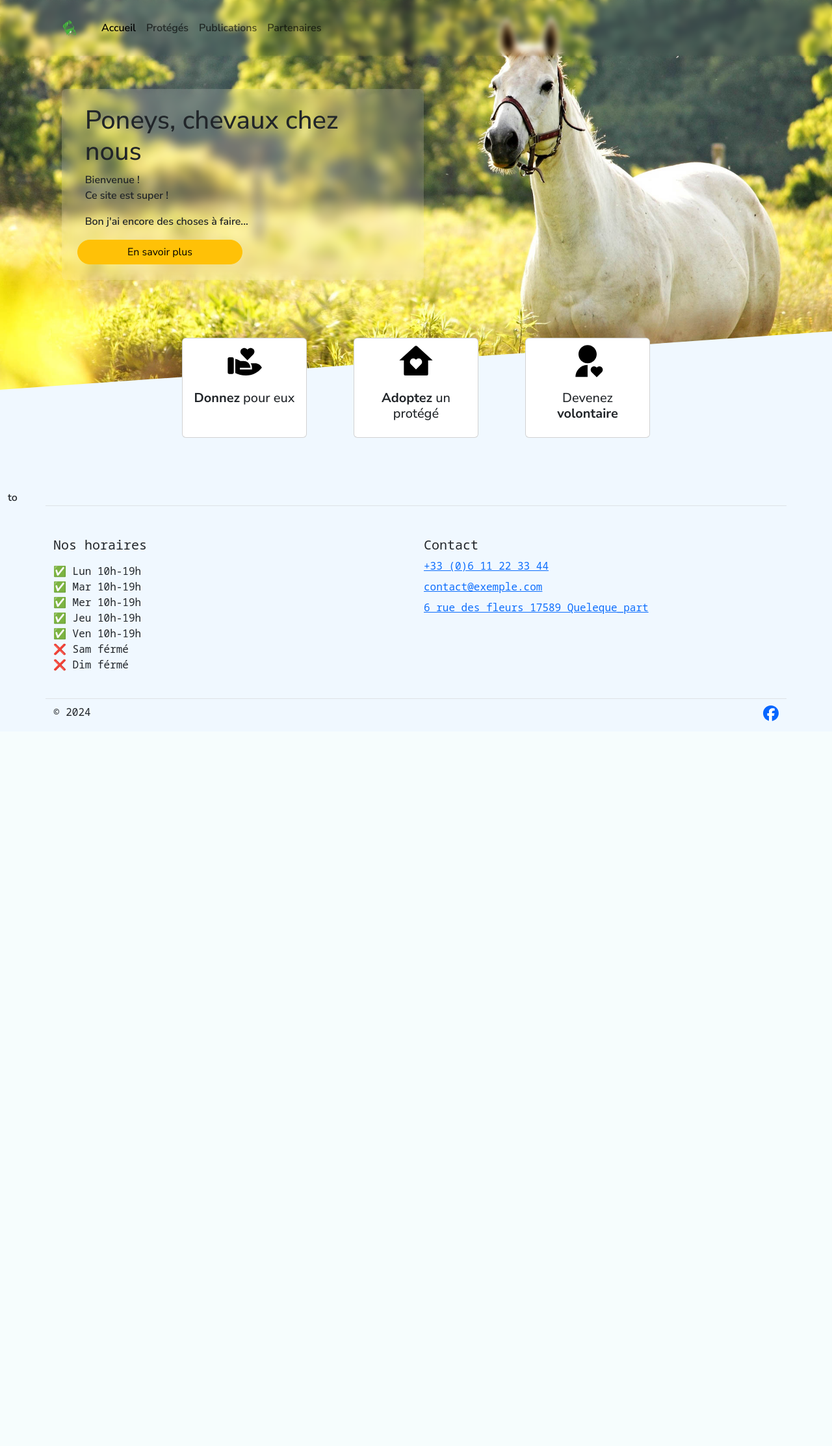
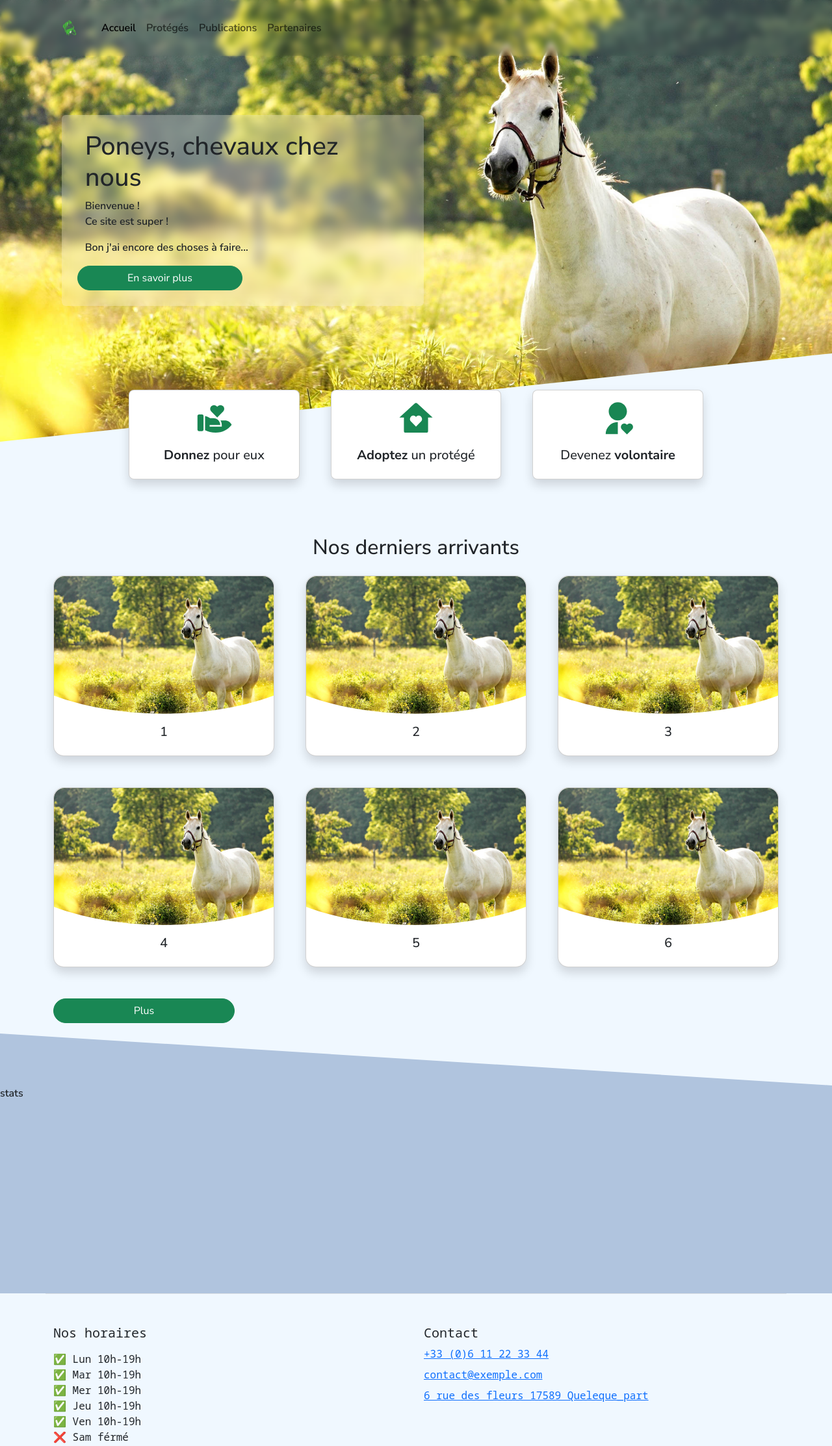
Before and after one commit to SimonMetais/PCCN, a Django app: page / in a window 1280 px wide. Shown: the top 2226 px of the page at 65% size. Before the commit the page ends 1110 px from the top, so only its background shows below. Run offline with Django 4.2, Linux system fonts and the light colour scheme; data comes from the database, SQL or seed files in the repository.

Commit message:
save home

```diff
--- a/django_app/base/static/css/home.css
+++ b/django_app/base/static/css/home.css
@@ -1,9 +1,9 @@
 #presentation {
-    height: 75vh;
+    height: 85vh;
     background-repeat: no-repeat;
     background-position: center;
     background-size: cover;
-    clip-path: polygon(0 0, 100% 0, 100% 85%, 0% 100%);
+    clip-path: polygon(0 0, 100% 0, 100% 80%, 0% 100%);
 }
 #presentation p {
     font-variation-settings:
@@ -18,15 +18,59 @@
 
 #txt-pres {
     backdrop-filter: blur(8px);
-    background: rgba(255,255,255,0.15);
+    background: rgba(255, 255,255, 0.25);
 }
 
 #quick-link-cards {
+    min-height: 20vh;
     position: relative;
     z-index: 1;
     top: -5rem;
-    padding: 0 20%;
+    padding: 0 10%;
 }
 quick-link-cards card {
-    height: 20vh;
+    width: 80%;
+    height: 50%;
+    position: relative;
 }
+#quick-link-cards img {
+    height: 4.5rem;
+    filter: invert(34%) sepia(85%) saturate(6664%) hue-rotate(151deg) brightness(96%) contrast(80%);
+}
+
+#last-animals img {
+    clip-path: ellipse(80% 60% at 50% 40%);
+}
+
+#stats {
+    clip-path: polygon(0 0, 100% 20%, 100% 100%, 0% 100%);
+    height: 50vh;
+    background-color: LightSteelBlue;
+}
+
+#wave {
+  position: relative;
+  height: 70px;
+  width: 600px;
+  background: #e0efe3;
+}#wave:before {
+  content: "";
+  display: block;
+  position: absolute;
+  border-radius: 100% 50%;
+  width: 340px;
+  height: 80px;
+  background-color: white;
+  right: -5px;
+  top: 40px;
+}#wave:after {
+  content: "";
+  display: block;
+  position: absolute;
+  border-radius: 100% 50%;
+  width: 300px;
+  height: 70px;
+  background-color: #e0efe3;
+  left: 0;
+  top: 27px;
+}
--- a/django_app/base/templates/base/base.html
+++ b/django_app/base/templates/base/base.html
@@ -4,7 +4,7 @@
 <head>
     <meta charset="utf-8">
     <meta name="viewport" content="width=device-width, initial-scale=1">
-    <link rel="shortcut icon" type="image/svg" href="{{ home_stuffs.logo.url }}" >
+    <link rel="shortcut icon" type="image/svg" href="{{ home_stuffs.logo.url }}">
     <title>Poneys, chevaux chez nous</title>
 
     <link href="https://cdn.jsdelivr.net/npm/bootstrap@5.3.3/dist/css/bootstrap.min.css" rel="stylesheet"
@@ -16,7 +16,8 @@
 <body>
 {% include 'base/navbar.html' %}
 
-<main class="{% block main-class %}container min-vh-100{% endblock %}" style="{% block main-style %}padding-top: 5rem{% endblock %}">
+<main class="{% block main-class %}container min-vh-100{% endblock %}"
+      style="{% block main-style %}padding-top: 5rem{% endblock %}">
     {% block content %}
     {% endblock %}
 </main>
--- a/django_app/base/templates/base/navbar.html
+++ b/django_app/base/templates/base/navbar.html
@@ -1,5 +1,5 @@
 <header class="fixed-top" style="backdrop-filter: blur(5px);">
-<!--    <nav class="navbar navbar-expand-lg bg-transparent" data-bs-theme="dark">-->
+<!--    <nav class="navbar navbar-expand-lg text-white" data-bs-theme="dark">-->
     <nav class="navbar navbar-expand-lg bg-transparent">
         <div class="container">
             <a class="navbar-brand nav_logo" href="{% url 'home' %}">
--- a/django_app/base/templates/home2.html
+++ b/django_app/base/templates/home2.html
@@ -18,7 +18,7 @@
             <div id="txt-pres" class="rounded p-2 p-sm-4 row">
                 <h1>Poneys, chevaux chez nous</h1>
                 {{ home_stuffs.home_text|linebreaks }}
-                <button type="button" class="btn btn-warning rounded-pill col-9 col-sm-6 mx-auto mx-sm-0">
+                <button type="button" class="btn btn-success rounded-pill col-9 col-sm-6 mx-auto mx-sm-0">
                     En savoir plus
                 </button>
             </div>
@@ -26,23 +26,45 @@
     </div>
 </section>
 
-<section id="quick-link-cards" class="container-fluid">
-    <div class="row row-cols-1 row-cols-md-3 g-4">
+<section id="quick-link-cards" class="container">
+    <div class="row row-cols-1 row-cols-lg-3 gx-5 gy-3">
         {% for svg, text in q_cards %}
         <div class="col">
-            <div class="card mx-auto h-100" style="width: 80%;">
-                <img src="{% static 'img/home/link_cards/' %}{{ svg }}.svg" class="card-img-top mx-auto px-5 pt-2"
-                     style="height: 4rem;">
+            <div class="card shadow h-100 rounded-3">
+                <img src="{% static 'img/home/link_cards/' %}{{ svg }}.svg" class="card-img-top mx-auto px-5 pt-3">
                 <div class="card-body">
                     <h5 class="card-title text-center">{{ text|safe }}</h5>
                 </div>
+                <a href="#" class="stretched-link"></a>
             </div>
         </div>
         {% endfor %}
     </div>
 </section>
 
-<section id="last-animals" class="container-fluid">
-    to
+<section id="last-animals" class="pb-3 px-2 px-sm-5 d-flex flex-column align-items-center">
+    <div class="container">
+        <h2 class="text-center pb-3">Nos derniers arrivants</h2>
+        <div class="row row-cols-2 row-cols-lg-3 g-1 g-sm-3 g-lg-5 pb-5">
+            {% for i in '123456' %}
+            <div class="col">
+                <div class="card h-100 shadow rounded-4">
+                    <img src="{{ home_stuffs.home_picture.url }}" class="card-img-top rounded-4">
+                    <div class="card-body py-3">
+                        <h5 class="card-title text-center">{{ i }}</h5>
+                    </div>
+                    <a href="#" class="stretched-link"></a>
+                </div>
+            </div>
+            {% endfor %}
+        </div>
+        <button type="button" class="btn btn-success rounded-pill" style="width: 25%">
+            Plus
+        </button>
+    </div>
+</section>
+
+<section id="stats" style="padding-top: 5rem">
+    stats
 </section>
 {% endblock %}
--- a/django_app/base/templates/publications.html
+++ b/django_app/base/templates/publications.html
@@ -10,13 +10,13 @@
 
     {% if publication.is_last_of_month %}
     <div class="position-sticky bg-success my-4 d-flex align-items-center justify-content-center"
-         style="top: 55px; height: 50px; z-index: 2;">
+         style="top: 5.3rem; height: 50px; z-index: 2;">
         <h3 class="text-center m-0">{{ publication.post_at|date:"F Y" }}</h3>
     </div>
     {% endif %}
 
     <article class="bg-light rounded my-3 border border-2 border-dark d-flex flex-column" style="height: 30rem;">
-        <div class="position-sticky bg-dark text-light" style="top: 105px; height: 30px; z-index:1;">
+        <div class="position-sticky bg-dark text-light" style="top: 8.4rem; height: 30px; z-index:1;">
             <h5 class="text-center">{{ publication.post_at|date:"l d" }}</h5>
         </div>
         <div class="flex-grow-1">
```
